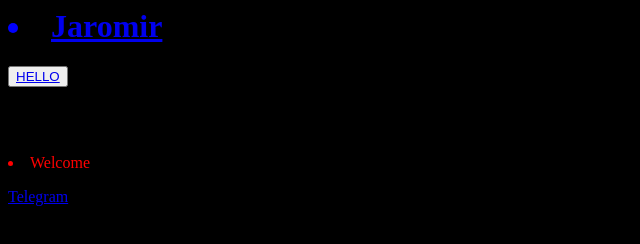
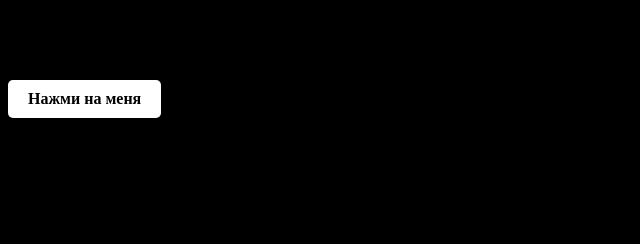
Before and after one commit to JaRoMiR2012/JaRoMiR2012.github.io, a plain HTML site: page index.html in a window 1280 px wide. Shown: the whole page, without its empty margins (0-640 px from the left). Drawn offline with Linux system fonts and the light colour scheme.

Commit message:
index.html

```diff
--- a/index.html
+++ b/index.html
@@ -1 +1,25 @@
-<h1><li class ="name"><strong><a href="https://t.me/jaromirit">Jaromir</a></strong></h1><button><a href ="https://youtu.be">HELLO</a></button><link rel="stylesheet" href="style.css"> <h2>New software developer</h2><p><li class="title">Welcome</p><a href="httpse://t.me/jaromirit"_blank>Telegram</a>
+<!DOCTYPE html>
+<html>
+<head>
+  <title>Мой сайт</title>
+  <style>
+    body {
+      background-color: black;
+    }
+
+    .button {
+      display: inline-block;
+      padding: 10px 20px;
+      background-color: #ffffff;
+      color: #000000;
+      text-decoration: none;
+      font-weight: bold;
+      border-radius: 5px;
+    }
+  </style>
+</head>
+<body>
+  <h1>Добро пожаловать на мой сайт!</h1>
+  <a href="https://www.example.com" class="button">Нажми на меня</a>
+</body>
+</html>
```
